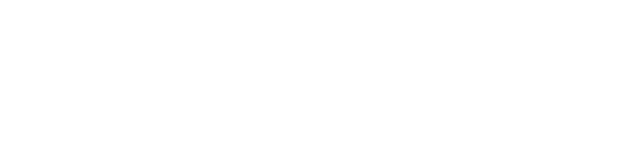
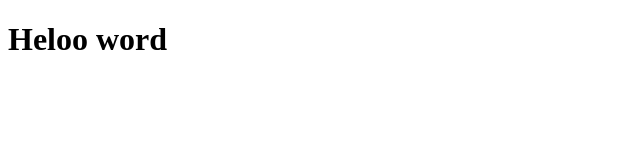
Before and after one commit to ShamoonAli98/Shamoonali, a plain HTML site: page index.html in a window 1280 px wide. Shown: the whole page, without its empty margins (0-640 px from the left). Drawn offline with Linux system fonts and the light colour scheme.

Commit message:
eikrnsdjvbk

```diff
--- a/index.html
+++ b/index.html
@@ -6,6 +6,6 @@
     <title>Document</title>
 </head>
 <body>
-
+    <h1>Heloo word</h1>
 </body>
 </html>
```
